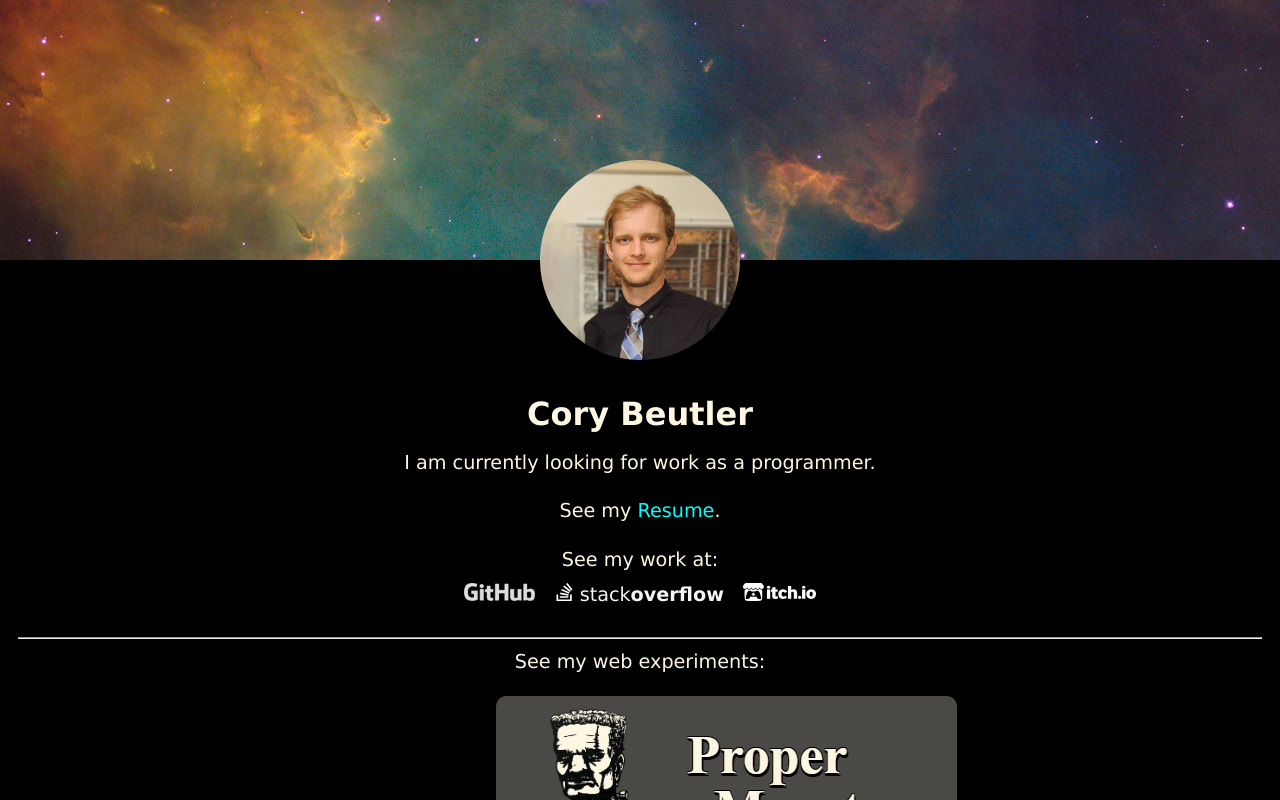
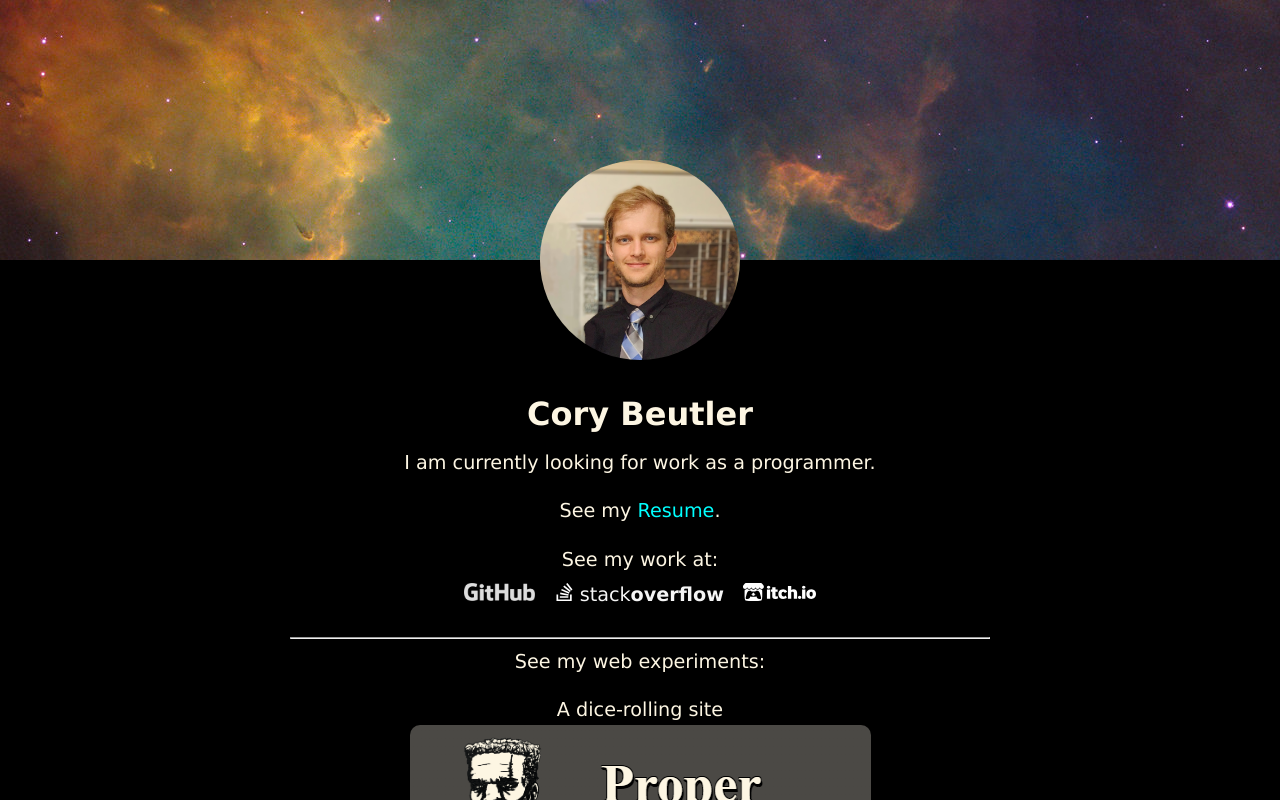
Before and after one commit to cgbeutler/corybeutler, a Svelte app: page / in a window 1280 px wide. Shown: the top 800 px of the page. Built offline with nearby package versions, Linux system fonts and the light colour scheme.

Commit message:
Minor visual fixes

```diff
--- a/src/app.css
+++ b/src/app.css
@@ -141,6 +141,7 @@ nav>a.active {
 
 
 .page {
+  max-width: 700px;
   background-color: #000000;
   color: #FDF6E3;
   margin: 10px auto;
--- a/src/routes/Home.svelte
+++ b/src/routes/Home.svelte
@@ -54,12 +54,13 @@
   <hr>
   <p style="margin: 0pt 10pt"> See my web experiments:</p>
   <p>
-    A dice-rolling site
+    A dice-rolling site<br>
     <a class="ext-link-big" href="http://proper.monster"><img src="/img/ProperMonster.png" alt="proper monster"/></a>
   </p>
   <hr>
   <div style="margin: 20px">
     <p style="margin: 0pt 10pt"> I am also an amateur artist. </p>
+    <br>
     <p style="margin: 0pt 10pt"> See my art at: </p>
     <a href="https://m.soundcloud.com/aristonaut">
       <img src="/img/soundcloud_logo.png" alt="m.soundcloud.com/aristonaut">
```
